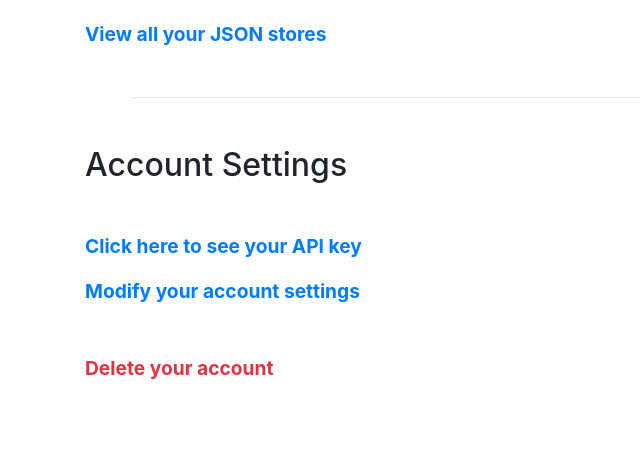
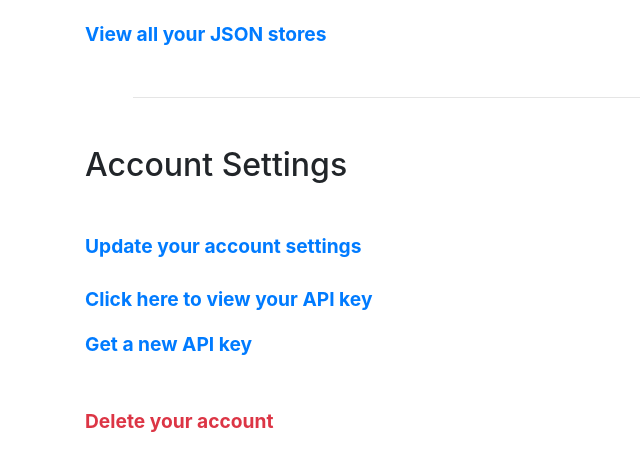
Before and after one commit to arcanemachine/django-jsonsaver, a Django app: template users/templates/users/user_detail.html in a window 1280 px wide. Shown: the part 373-824 px from the top of the page, without its empty margins (0-640 px from the left). Before the commit the page ends 752 px from the top, so only its background shows below. Run offline with Django 3.2, Linux system fonts and the light colour scheme; the template is opened without the code that fills it, so the values that code supplies are empty; parts of the project's set-up code (start-up, migrations or seed data) failed here and were passed over; some libraries are stand-ins or nearby versions.

Commit message:
User can reset their API key

```diff
--- a/templates/base_form.html
+++ b/templates/base_form.html
@@ -1,6 +1,6 @@
 {% load crispy_forms_tags %}
 
-<form class="form" method="post">{% csrf_token %}
+<form class="mt-5 form" method="post">{% csrf_token %}
 
   <div class="form-item-container">
     {{ form|crispy }}
--- a/users/templates/users/user_detail.html
+++ b/users/templates/users/user_detail.html
@@ -28,14 +28,15 @@ function showApiKey() {
 
 <div class="bottom-links">
   <p>
-    <div class="unstyled-link" onclick="showApiKey()">Click here to see your API key</div>
-  </p>
-  <p><a href="{% url 'users:user_profile_update' %}">Modify your account settings</a></p>
-  </p>
-  <p>
   {% if user.profile.is_public %}
     <a href="{% url 'users:user_detail_public' username=user.username %}">View your public profile</a>
   {% endif %}
+  </p>
+  <p><a href="{% url 'users:user_profile_update' %}">Update your account settings</a></p>
+  <p class="mt-4">
+    <span class="unstyled-link" onclick="showApiKey()">Click here to view your API key</span>
+  </p>
+  <p><a href="{% url 'users:user_api_key_reset' %}">Get a new API key</a></p>
   <p class="mt-5">
     <a class="text-danger"
        href="{% url 'users:user_delete' %}">
--- a/users/urls.py
+++ b/users/urls.py
@@ -26,6 +26,9 @@ urlpatterns = [
     path('me/update/settings/',
          views.UserProfileUpdateView.as_view(),
          name='user_profile_update'),
+    path('me/update/api-key-reset/',
+         views.UserApiKeyResetView.as_view(),
+         name='user_api_key_reset'),
     path('me/delete-account/',
          views.UserDeleteView.as_view(),
          name='user_delete'),
```
Also changed, not shown: django_jsonsaver/forms.py (+4 -8 lines), users/templates/users/user_api_key_reset.html (added, +19 -0 lines), users/views.py (+22 -10 lines).
